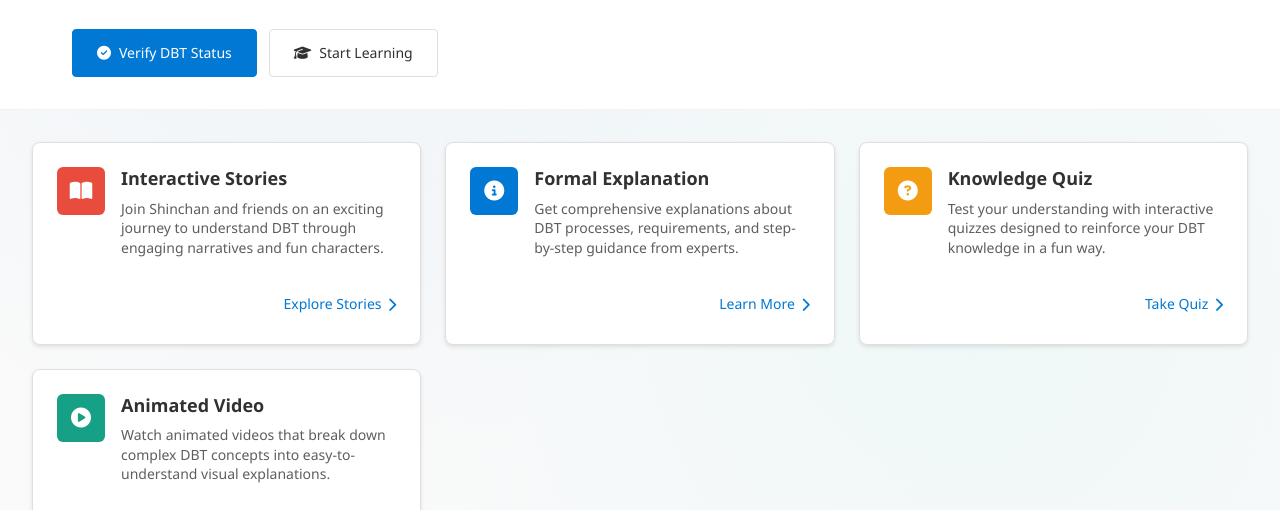
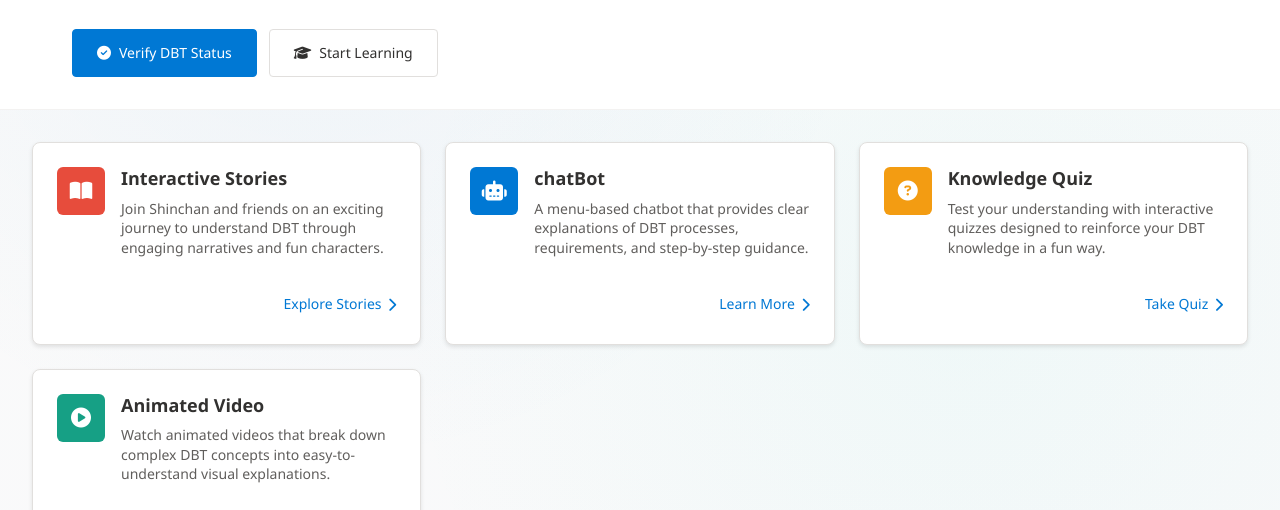
Before and after one commit to mothishraghavendra/DBT, a plain HTML site: page dashboard.html in a window 1280 px wide. Shown: the part 290-800 px from the top of the page. Drawn offline with Linux system fonts and the light colour scheme.

Commit message:
ChatBot Updated

```diff
--- a/dashboard.html
+++ b/dashboard.html
@@ -586,12 +586,12 @@
     <div class="dashboard-card card-explanation" data-link="chat.html">
       <div class="card-header">
         <div class="card-icon">
-          <i class="fas fa-info-circle"></i>
+          <i class="fas fa-robot""></i>
         </div>
         <div class="card-content">
-          <h3 class="card-title">Formal Explanation</h3>
+          <h3 class="card-title">chatBot</h3>
           <p class="card-description">
-            Get comprehensive explanations about DBT processes, requirements, and step-by-step guidance from experts.
+            A menu-based chatbot that provides clear explanations of DBT processes, requirements, and step-by-step guidance.
           </p>
         </div>
       </div>
```
